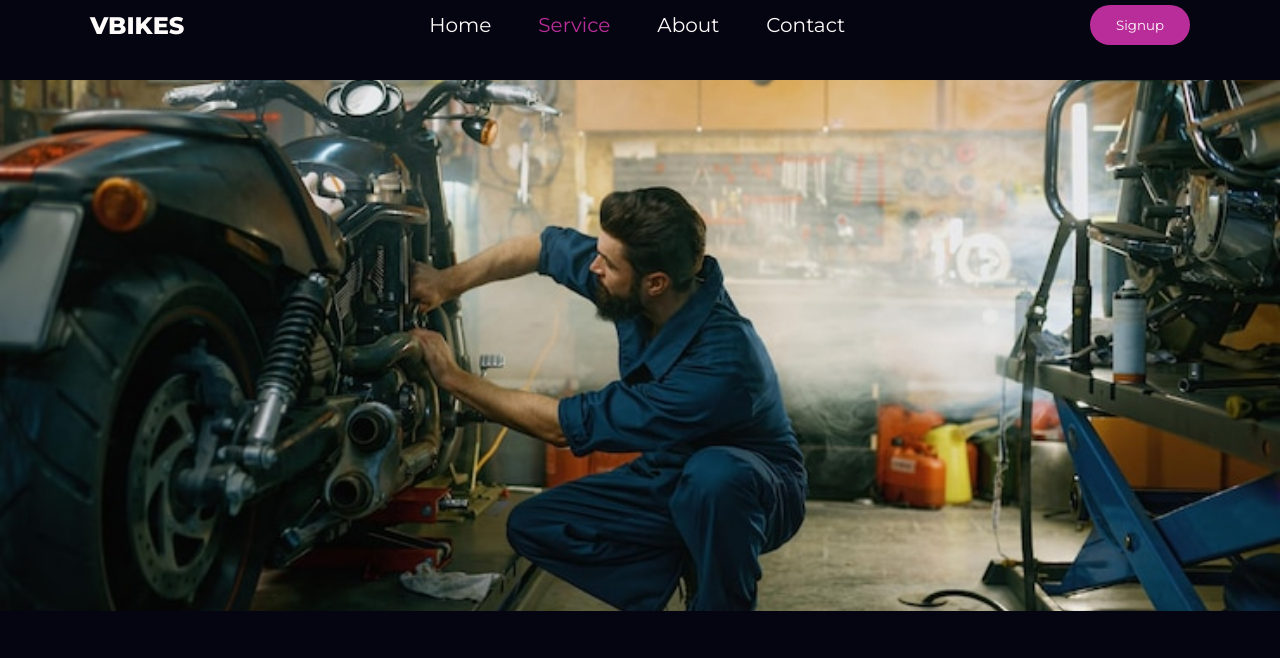
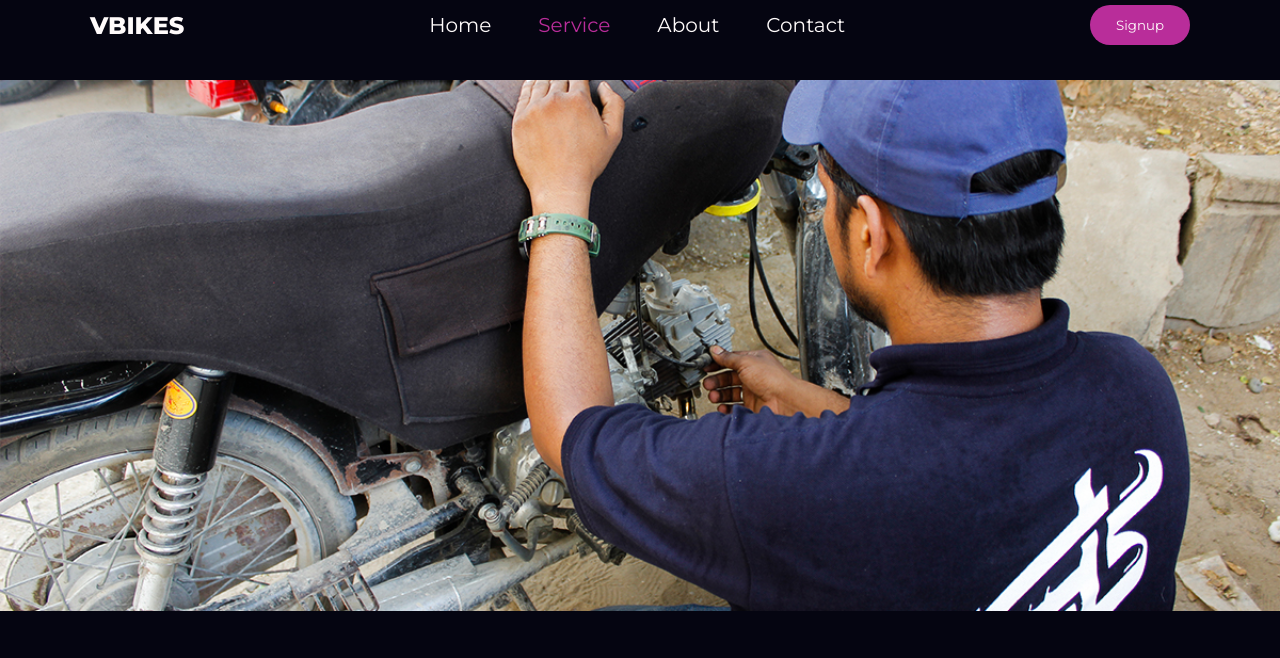
Before and after one commit to Viswa-28/VBIKEs-final, a plain HTML site: page service.html in a window 1280 px wide. Shown: the top 658 px of the page. Drawn offline with nearby package versions, Linux system fonts and the light colour scheme.

Commit message:
third-version

```diff
--- a/css/style.css
+++ b/css/style.css
@@ -4,11 +4,13 @@
   font-family: 'Montserrat', sans-serif;
   padding: 0%;
   margin: 0%;
+  scroll-behavior: smooth;
 }
 body{
     background-color: #050511;
-    scroll-behavior: smooth;
+
     text-transform: capitalize;
+
 }
 h1,p{
     color: #fffbfb;
--- a/service.html
+++ b/service.html
@@ -29,7 +29,7 @@
     </header>
     <main>
         <div class="banner">
-            <img src="./image/service/Bike-Maintenance.jpg" alt="">
+            <img src="./image/service/bike-three.jpg" alt="">
         </div>
         <div class="call-section" id="call-section">
             <div class="wrapper">
```
Also changed, not shown: image/service/banner-two.jpeg (added), image/service/bike-three.jpg (added).
